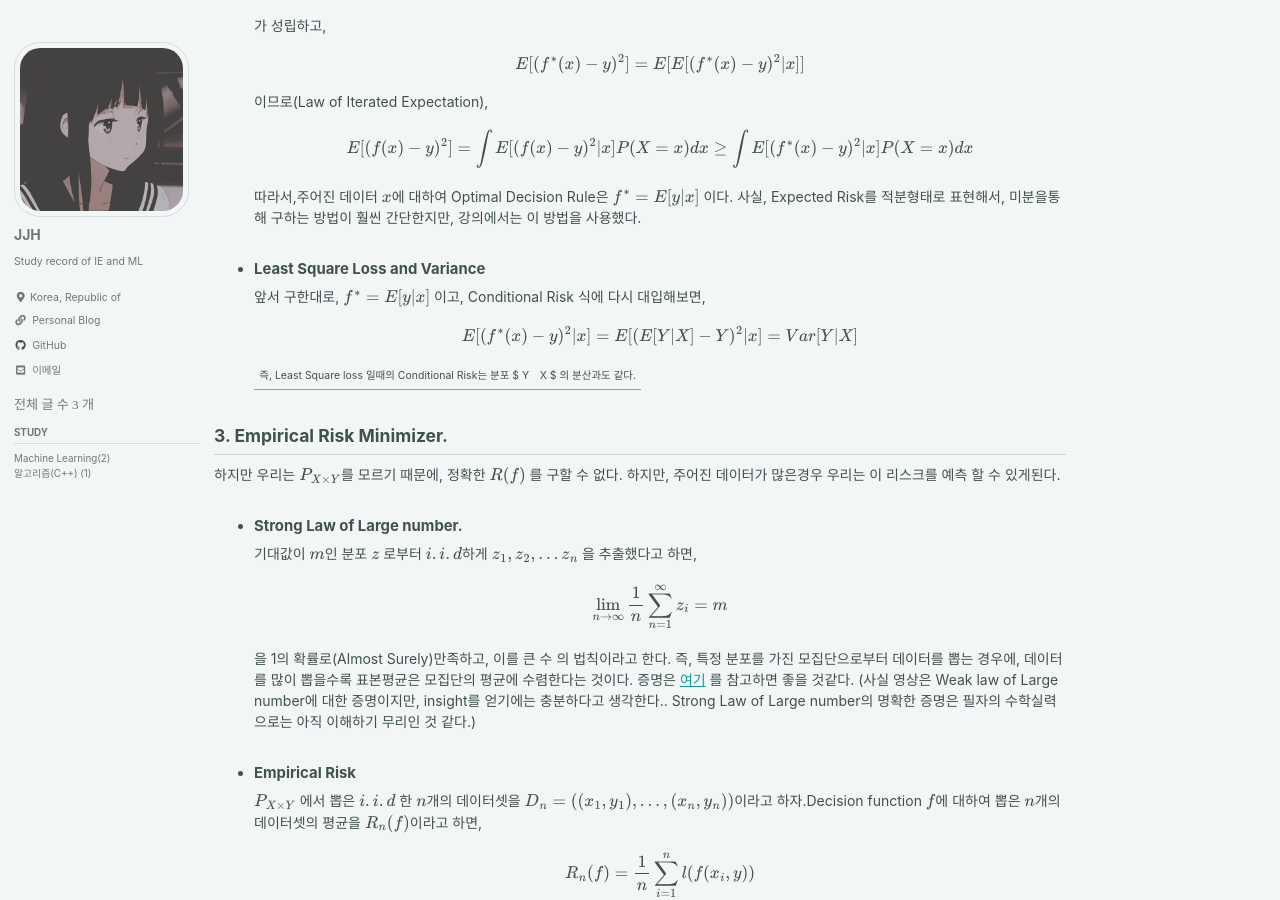
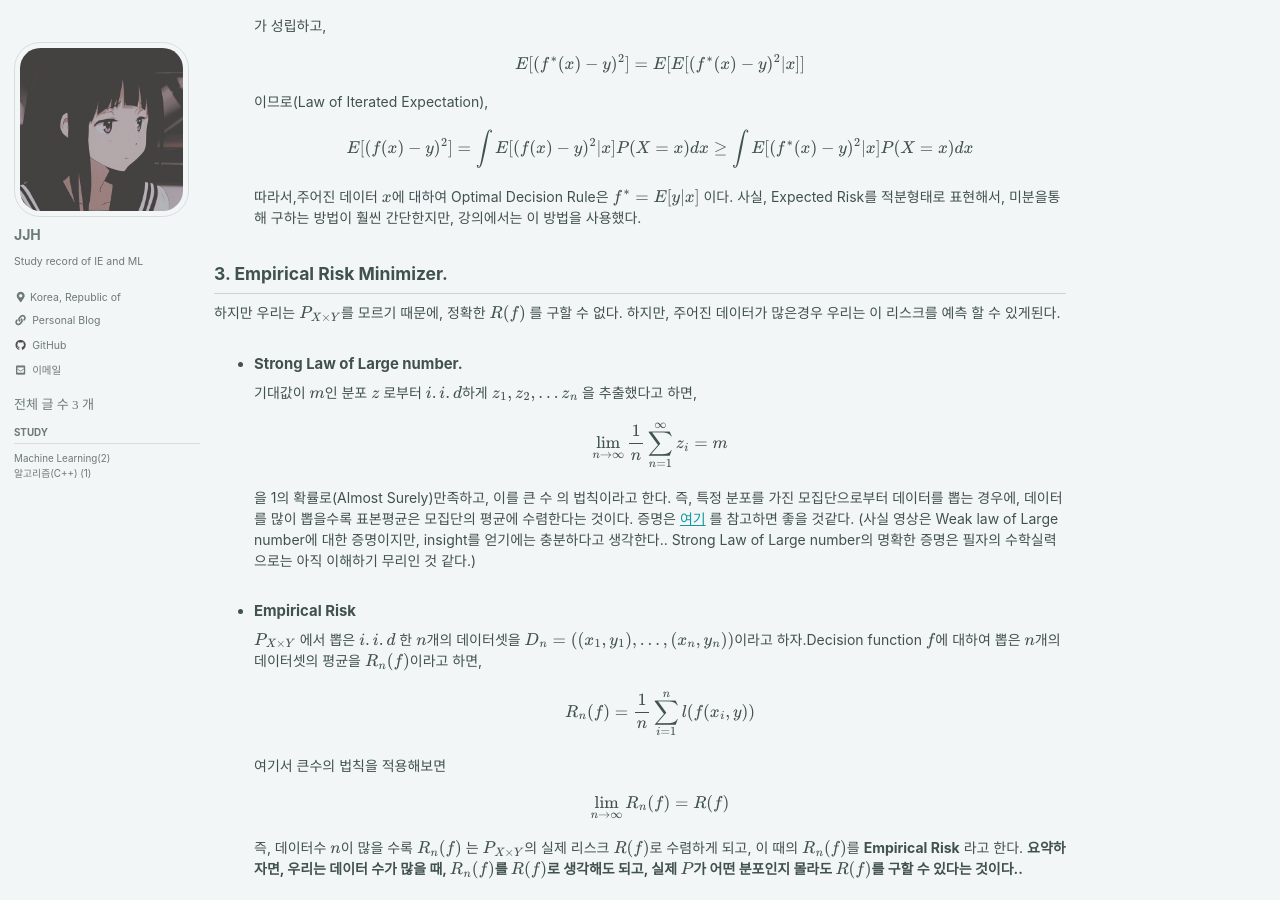
Before and after one commit to Corpse-is-Talking/Corpse-is-Talking.github.io, a Jekyll site: the page built from _posts/Machine Learning/2021-08-13-Statistical Learning Theory.md, in a window 1280 px wide and 900 px high, scrolled down 2788 px. Built offline with Jekyll 4.4.1, drawn with Linux system fonts in a browser that asks for light colours; cached includes are drawn as plain includes; formulas are drawn with MathJax 3; comment, search, counter and statistics services are not loaded.

Commit message:
20210820 variance erased

```diff
--- a/_posts/Machine Learning/2021-08-13-Statistical Learning Theory.md
+++ b/_posts/Machine Learning/2021-08-13-Statistical Learning Theory.md
@@ -178,18 +178,6 @@ comments: true
   $f^*=E[y|x]$ 이다.
   사실, Expected Risk를 적분형태로 표현해서, 미분을통해 구하는 방법이 훨씬 간단한지만, 강의에서는 이 방법을 사용했다.
 
-- #### Least Square Loss and Variance
-  앞서 구한대로, $f^*=E[y|x]$ 이고, Conditional Risk 식에 다시 대입해보면,
-
-   $$ E[(f^*(x)-y)^2|x] =E[(E[Y|X]-Y)^2|x]=Var[Y|X] $$
-
-
-  즉, Least Square loss 일때의 Conditional Risk는 분포 $ Y|X $ 의 분산과도 같다.
-
-
-
-
-
 
 
 
```
